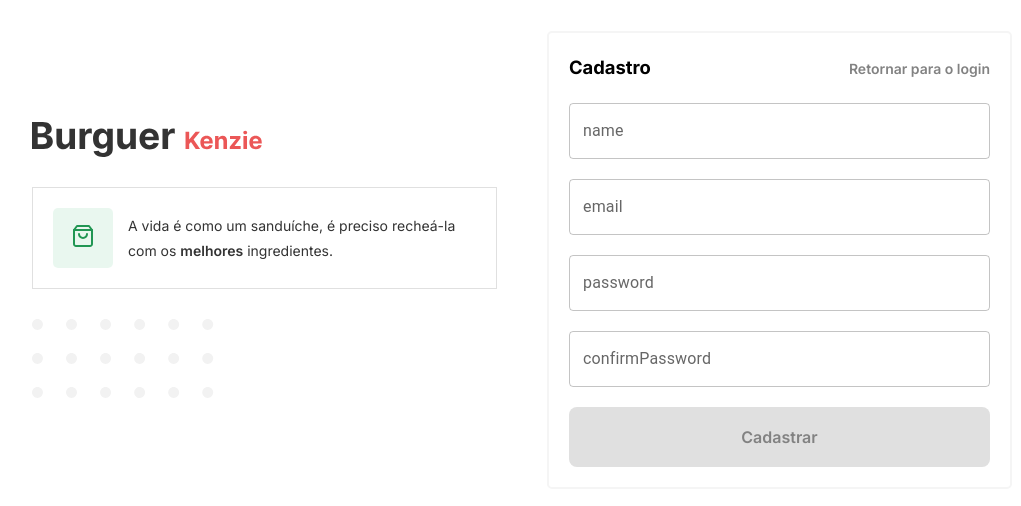
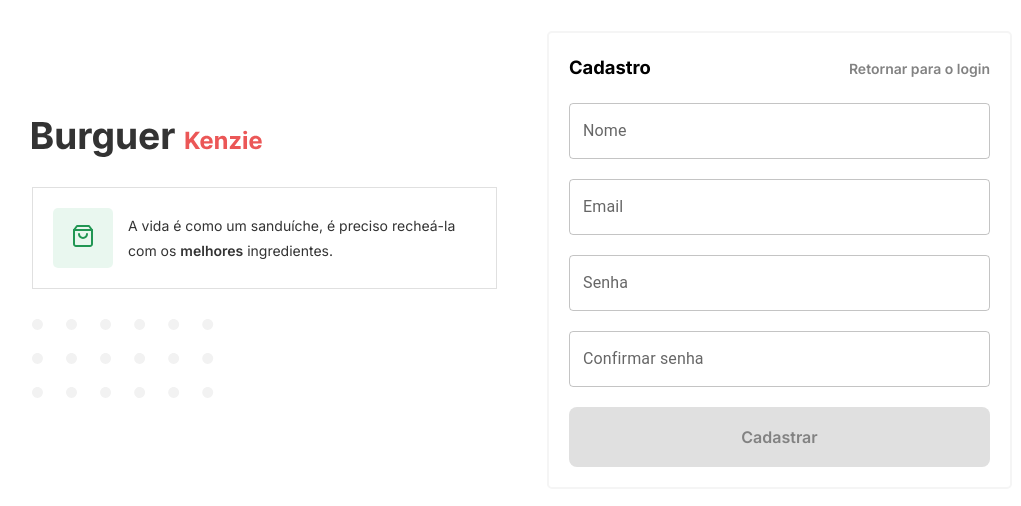
Before and after one commit to AlexandreVianaDev/Kenzie-Burguer, a React (Vite) app: page /register in a window 1280 px wide. Shown: the part 140-646 px from the top of the page, without its empty margins (118-1139 px from the left). Built offline with nearby package versions, Linux system fonts and the light colour scheme.

Commit message:
fix: input rest

```diff
--- a/src/Providers/CartContext.tsx
+++ b/src/Providers/CartContext.tsx
@@ -1,4 +1,6 @@
+import { AxiosError } from 'axios';
 import { createContext, ReactNode, useState } from 'react';
+import { iRequestError } from './UserContext';
 import api from '../services/api';
 
 interface iCartContextProps {
@@ -41,7 +43,8 @@ export const CartProvider = ({ children }: iCartContextProps) => {
       });
       setCards(response.data);
     } catch (error) {
-      // console.log(error);
+      const currentError = error as AxiosError<iRequestError>;
+      console.log(currentError.response?.data);
     }
   };
 
--- a/src/Providers/Providers.tsx
+++ b/src/Providers/Providers.tsx
@@ -6,7 +6,7 @@ interface iChildren {
   children: ReactNode;
 }
 
-const Providers = ({ children } : iChildren) => (
+const Providers = ({ children }: iChildren) => (
   <UserProvider>
     <CartProvider>{children}</CartProvider>
   </UserProvider>
--- a/src/Providers/UserContext.tsx
+++ b/src/Providers/UserContext.tsx
@@ -1,3 +1,4 @@
+import { AxiosError } from 'axios';
 import { createContext, ReactNode, useEffect, useState } from 'react';
 import { useNavigate } from 'react-router-dom';
 import api from '../services/api';
@@ -24,9 +25,18 @@ export interface iUserRegister {
   confirmPassword?: string;
 }
 
-interface iUserResponse{
-    accessToken: string
-    user: iUser;
+interface iUserResponse {
+  accessToken: string;
+  user: iUser;
+}
+
+export interface iRequestError {
+  error: string;
+  response: iRequestErrorResponse | undefined;
+}
+
+export interface iRequestErrorResponse {
+  data: string | undefined;
 }
 
 interface iUserContext {
@@ -52,26 +62,6 @@ export const UserProvider = ({ children }: iUserContextProps) => {
     if (tokenLS) {
       navigate('/shop');
     }
-    // const userAutoLogin = async () => {
-    //   try {
-    //     const response = await api.get(`/login`, {
-    //       headers: {
-    //         Authorization: `Bearer ${token}`,
-    //       },
-    //     });
-    //     setUser(await response.data.user);
-
-    // window.location.pathname !== "/shop"
-    // ? navigate("/shop")
-    // : null;
-    // }
-    // catch (error) {
-    //   console.log(error)
-    //   localStorage.clear();
-    // }
-    // };
-    // userAutoLogin();
-    // }
   }, []);
 
   const userLogin = async (data: iUserLogin) => {
@@ -82,16 +72,18 @@ export const UserProvider = ({ children }: iUserContextProps) => {
       setToken(response.data.accessToken);
       navigate('/shop');
     } catch (error) {
-      // console.log(error);
+      const currentError = error as AxiosError<iRequestError>;
+      console.log(currentError.response?.data);
     }
   };
 
   const userRegister = async (data: iUserRegister) => {
     try {
-      const response = await api.post<iUserResponse>('/users', data);
+      await api.post<iUserResponse>('/users', data);
       navigate('/');
     } catch (error) {
-      // console.log(error);
+      const currentError = error as AxiosError<iRequestError>;
+      console.log(currentError.response?.data);
     }
   };
 
--- a/src/components/CartModal/index.tsx
+++ b/src/components/CartModal/index.tsx
@@ -1,3 +1,4 @@
+/* eslint-disable react/jsx-no-useless-fragment */
 import { MdClose } from 'react-icons/md';
 import { useContext, useRef } from 'react';
 import CartProductList from './CartProductList';
@@ -8,7 +9,7 @@ import { CartContext } from '../../Providers/CartContext';
 const CartModal = () => {
   const { modalOpen, setModalOpen, cart } = useContext(CartContext);
 
-  const modal = useRef();
+  const modal = useRef<HTMLDialogElement>(null);
 
   const closeModal = () => {
     setModalOpen(false);
--- a/src/components/Form/Input/index.tsx
+++ b/src/components/Form/Input/index.tsx
@@ -1,33 +1,20 @@
-import { forwardRef, InputHTMLAttributes } from 'react';
-// import { FieldError, FieldErrors, FieldErrorsImpl } from 'react-hook-form/dist/types';
+import { forwardRef } from 'react';
+import { TextFieldProps } from '@mui/material';
 import { StyledTextField } from '../../../styles/form';
 import { StyledParagraph } from '../../../styles/typography';
 
-interface iInputProps extends InputHTMLAttributes<HTMLInputElement> {
-  type: string;
-  name: string;
-  error?: string | undefined;
-}
-//  | FieldError | FieldErrorsImpl <- soluciona no form mas da erro no error do componente
+type IInputProps = {
+  label: string;
+  errorInput?: string | undefined;
+} & TextFieldProps;
 
-const Input = forwardRef<HTMLInputElement, iInputProps>(
-  ({ type, error, ...rest }, ref) => {
-    console.log(rest)
-    return(
+const Input = forwardRef<HTMLInputElement, IInputProps>(
+  ({ label, type, errorInput, ...rest }, ref) => (
     <fieldset>
-      <StyledTextField label={rest.name} type={type} ref={ref} {...rest} />
-      <StyledParagraph fontColor='red'>{error}</StyledParagraph>
+      <StyledTextField label={label} type={type} ref={ref} {...rest} />
+      <StyledParagraph fontColor='red'>{errorInput}</StyledParagraph>
     </fieldset>
-  )}
+  )
 );
 
-// const Input = forwardRef<HTMLInputElement, iInputProps>(
-//   ({ type, error, ...rest }, ref) => (
-//     <fieldset>
-//       <StyledTextField label={rest.name} type={type} ref={ref} {...rest} />
-//       <StyledParagraph fontColor='red'>{error}</StyledParagraph>
-//     </fieldset>
-//   )
-// );
-
 export default Input;
--- a/src/components/Form/LoginForm/index.tsx
+++ b/src/components/Form/LoginForm/index.tsx
@@ -18,17 +18,23 @@ const LoginForm = () => {
     resolver: yupResolver(formSchema),
   });
 
-  const onSubmitFunction = (data : iUserLogin) => {
+  const onSubmitFunction = (data: iUserLogin) => {
     userLogin(data);
   };
 
   return (
     <StyledForm onSubmit={handleSubmit(onSubmitFunction)}>
-      <Input type='text' {...register('email')} error={errors.email?.message} />
       <Input
+        label='Email'
+        type='text'
+        {...register('email')}
+        errorInput={errors.email?.message}
+      />
+      <Input
+        label='Senha'
         type='password'
         {...register('password')}
-        error={errors.password?.message}
+        errorInput={errors.password?.message}
       />
       <StyledButton $buttonSize='default' $buttonStyle='green'>
         Entrar
--- a/src/components/Form/RegisterForm/index.tsx
+++ b/src/components/Form/RegisterForm/index.tsx
@@ -17,23 +17,35 @@ const RegisterForm = () => {
   } = useForm<iUserRegister>({
     resolver: yupResolver(formSchema),
   });
-  const onSubmitFunction = (data : iUserRegister) => {
+  const onSubmitFunction = (data: iUserRegister) => {
     userRegister(data);
   };
 
   return (
     <StyledForm onSubmit={handleSubmit(onSubmitFunction)}>
-      <Input type='text' {...register('name')} error={errors.name?.message} />
-      <Input type='text' {...register('email')} error={errors.email?.message} />
       <Input
+        label='Nome'
+        type='text'
+        {...register('name')}
+        errorInput={errors.name?.message}
+      />
+      <Input
+        label='Email'
+        type='text'
+        {...register('email')}
+        errorInput={errors.email?.message}
+      />
+      <Input
+        label='Senha'
         type='password'
         {...register('password')}
-        error={errors.password?.message}
+        errorInput={errors.password?.message}
       />
       <Input
+        label='Confirmar senha'
         type='password'
         {...register('confirmPassword')}
-        error={errors.confirmPassword?.message}
+        errorInput={errors.confirmPassword?.message}
       />
       <StyledButton $buttonSize='default' $buttonStyle='gray'>
         Cadastrar
--- a/src/pages/ProtectedRoutes/index.tsx
+++ b/src/pages/ProtectedRoutes/index.tsx
@@ -1,3 +1,4 @@
+/* eslint-disable react/jsx-no-useless-fragment */
 import { useContext } from 'react';
 import { Navigate, Outlet } from 'react-router-dom';
 import { UserContext } from '../../Providers/UserContext';
```
